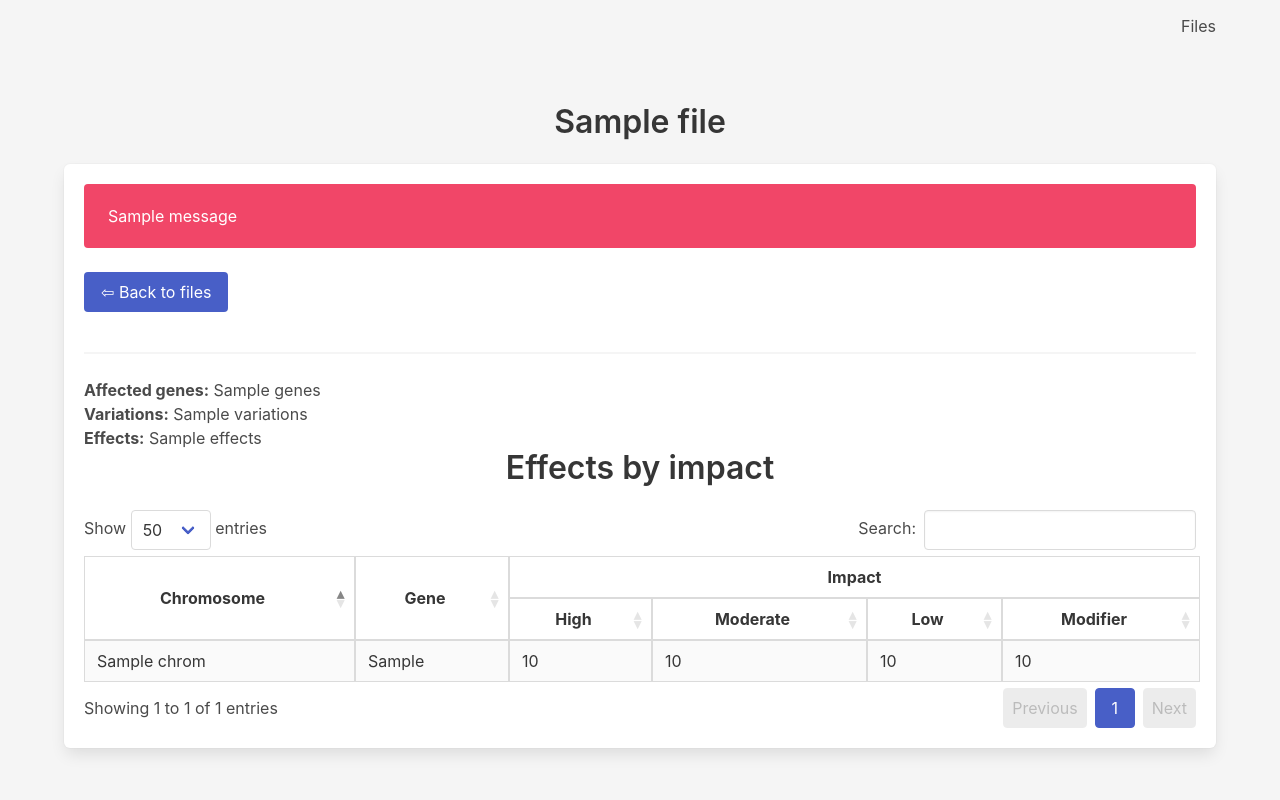
After one commit to mzdravkov/polymorpheus, a Flask app: template src/app/templates/file.html in a window 1280 px wide. The commit adds this page. Run offline with Flask 2, Linux system fonts and the light colour scheme; the template is opened without the code that fills it: most values are stand-ins (such as "Sample title", 1, 10 or a date in 2020); one stand-in notice (Sample message) is shown.

Commit message:
Page with basic info about a file

```diff
--- a/src/app/main.py
+++ b/src/app/main.py
@@ -8,9 +8,11 @@ from flask import flash
 from flask import request
 from flask import redirect
 from flask import url_for
+from flask import Markup
 from werkzeug.utils import secure_filename
 
 import db
+import analysis
 from utils import sha256sum
 from tasks import parse
 
@@ -57,9 +59,25 @@ def upload_file():
         path = os.path.join(app.config['UPLOAD_FOLDER'], filename)
         file.save(path)
         vcf_sha = sha256sum(path)
+        existing_row = db.get_file_by_sha(vcf_sha)
+        if existing_row:
+            flash(Markup('File has already been uploaded and processed. <a href="/files/{}">Link to existing file</a>'.format(vcf_sha)))
+            return redirect(url_for('main.files'))
+
         db.save_file(filename, vcf_sha, path, datetime.now())
         # TODO: support changing the genes files
         th = threading.Thread(target=lambda: parse(path, 'data/genes.csv'))
         th.start()
         flash('File uploaded. Will start processing it in the background now. This may take a couple of minutes depending on the size of the file.')
         return redirect(url_for('main.files'))
+
+@main.route('/files/<sha>')
+def file_summary(sha):
+    file = db.get_file_by_sha(sha)
+    file_summary = analysis.file_summary(sha).to_dict('records')[0]
+    impact_summary = analysis.impact_summary(sha).to_dict('records')
+    return render_template(
+        'file.html',
+        file=file,
+        file_summary=file_summary,
+        impact_summary=impact_summary)
--- /dev/null
+++ b/src/app/templates/file.html
@@ -0,0 +1,91 @@
+{% extends "base.html" %}
+
+{% block content %}
+<h1 class="title has-text-centered">
+  {{ file['name'] }}
+</h1>
+
+<div class="box" style="min-height: 70vh">
+  {% with messages = get_flashed_messages() %}
+    {% if messages %}
+        <div class="notification is-danger">
+            {{ messages[0] }}
+        </div>
+    {% endif %}
+  {% endwith %}
+
+  <a class="button is-link mb-4" href="/">⇦ Back to files</a>
+
+  <hr/>
+  <b>Affected genes:</b> {{ file_summary['genes'] }}<br/>
+  <b>Variations:</b> {{ file_summary['variations'] }}<br/>
+  <b>Effects:</b> {{ file_summary['effects'] }}<br/>
+
+
+  <h3 class="title has-text-centered">Effects by impact</h3>
+  <table id='impact-table' class="table is-bordered is-striped is-fullwidth is-hoverable">
+    <thead>
+      <tr>
+        <th rowspan="2" class="is-vcentered has-text-centered">
+          Chromosome
+        </th>
+        <th rowspan="2" class="is-vcentered has-text-centered">
+          Gene
+        </th>
+        <th colspan="4" class="has-text-centered">
+          Impact
+        </th>
+      </tr>
+      <tr>
+        <th class="has-text-centered">
+          High
+        </th>
+        <th class="has-text-centered">
+          Moderate
+        </th>
+        <th class="has-text-centered">
+          Low
+        </th>
+        <th class="has-text-centered">
+          Modifier
+        </th>
+      </tr>
+    </thead>
+    <tbody>
+      {% for row in impact_summary %}
+        <tr>
+          <td>
+            {{ row['chrom'] }}
+          </td>
+          <td>
+            {{ row['gene_hgnc'] }}
+          </td>
+          <td>
+            {{ row['high_impact']|int }}
+          </td>
+          <td>
+            {{ row['moderate_impact']|int }}
+          </td>
+          <td>
+            {{ row['low_impact']|int }}
+          </td>
+          <td>
+            {{ row['modifiers']|int }}
+          </td>
+        </tr>
+      {% endfor %}
+    </tbody>
+  </table>
+</div>
+
+{% endblock %}
+
+{% block js %}
+<script>
+$(document).ready(function() {
+    $('#impact-table').DataTable({
+      pageLength: 50,
+    });
+});
+</script>
+{% endblock %}
--- a/src/app/templates/files.html
+++ b/src/app/templates/files.html
@@ -57,7 +57,9 @@
 {% block js %}
 <script>
 $(document).ready(function() {
-    $('#files-table').DataTable();
+    $('#files-table').DataTable({
+      pageLength: 50,
+    });
 });
 </script>
 {% endblock %}
```
Also changed, not shown: src/analysis.py (+21 -8 lines), src/app/templates/upload_file.html (+26 -3 lines), src/db.py (+8 -0 lines).
